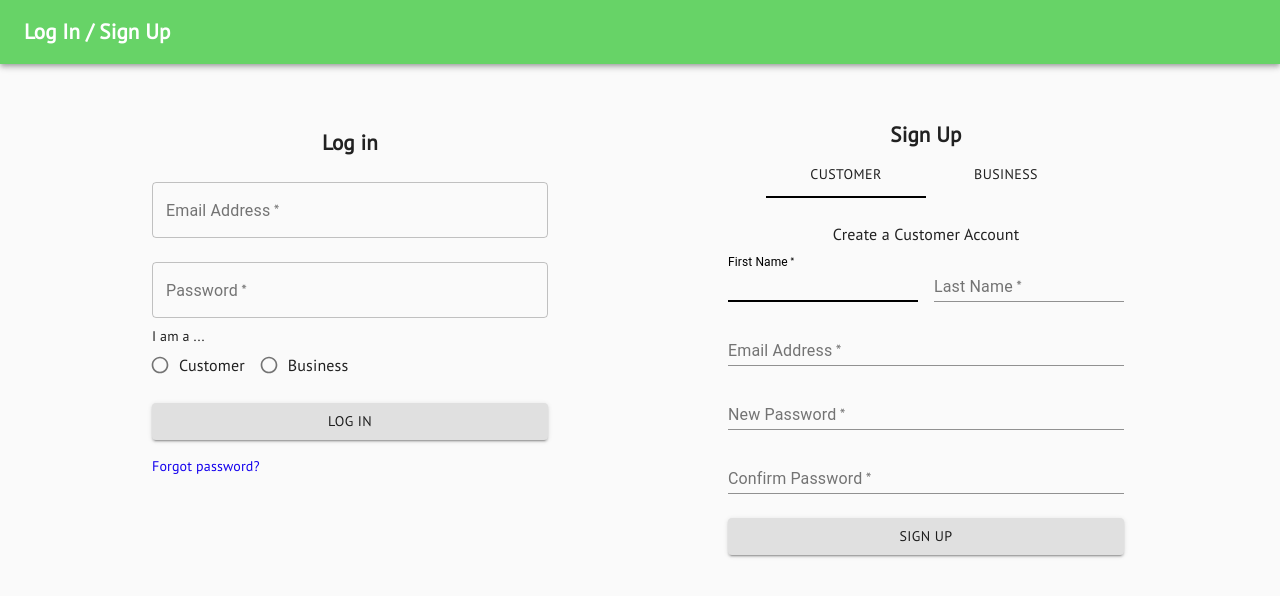
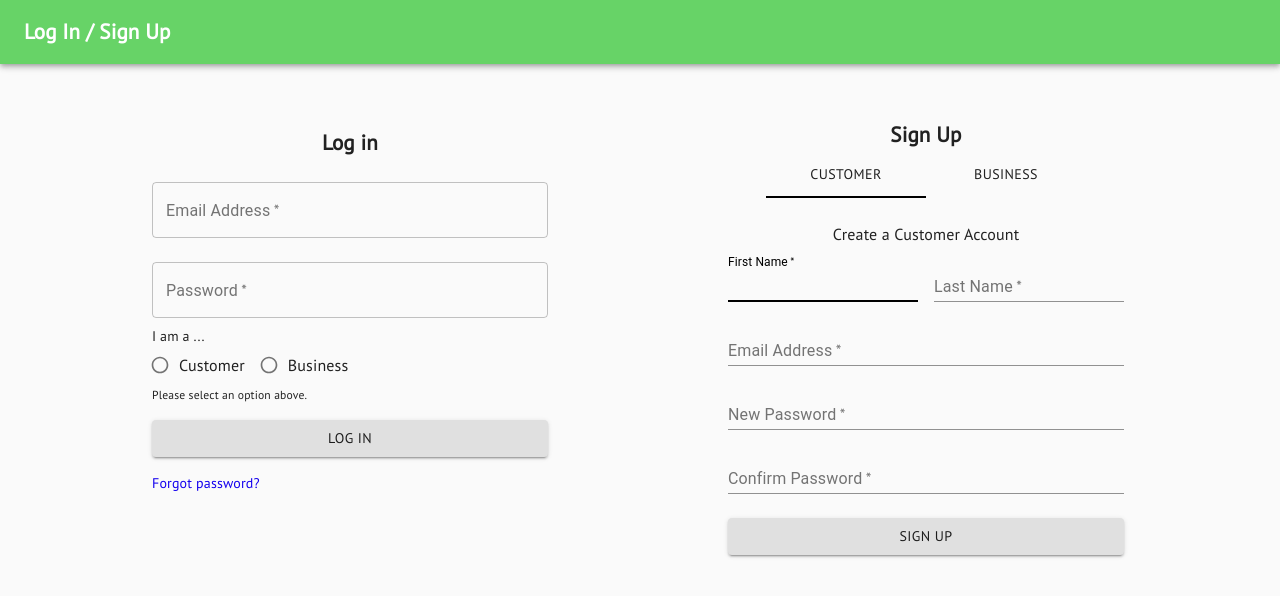
Before and after one commit to tabassumalam/FUO-login, a React (Create React App) app: page / in a window 1280 px wide. Shown: the top 596 px of the page. Built offline with nearby package versions, Linux system fonts and the light colour scheme.

Commit message:
routing works desirably

```diff
--- a/src/components/LogIn.js
+++ b/src/components/LogIn.js
@@ -61,31 +61,18 @@ const CssTextField = withStyles({
 /** function to create the Log In component  */
 export default function LogIn() {
 
+    // to call style guidelines
     const classes = useStyles();
+    // used to set where the login button will link to
     const [value, setValue] = React.useState('');
-    const [helperText, setHelperText] = React.useState('');
+    const [helperText, setHelperText] = React.useState('Please select an option above.');
+
 
     /** to change the variable value when radio handle is used */
     const handleRadioChange = (event) => {
         setValue(event.target.value);
+        setHelperText('')
     };
-
-    const handleSubmit = (event) => {
-        event.preventDefault();
-        if (value === 'Customer') {
-
-            // render business hub
-        }
-        else if (value === 'Business') {
-
-            // render business hub
-        }
-        else {
-            setHelperText('Please select an option.');
-            // do not render
-        }
-
-      };
 
     /** to change where the log in button routes to based on identity */
     var linkTo;
@@ -109,7 +96,7 @@ export default function LogIn() {
             <h2> Log in </h2>
 
             {/** the log in form to fill out  */}
-            <form className={classes.form} noValidate onSubmit={handleSubmit}>
+            <form className={classes.form} noValidate >
 
                 {/** textfield to enter user email address */}
                 <CssTextField
@@ -164,7 +151,7 @@ export default function LogIn() {
                     </Grid>
                 </RadioGroup>
                 {/** text to indicate user did not select identity option */}
-                <FormHelperText>{helperText}</FormHelperText>
+                <p><small>{helperText}</small></p>
 
 
                 {/** log in button after enterring email & password */}
```
